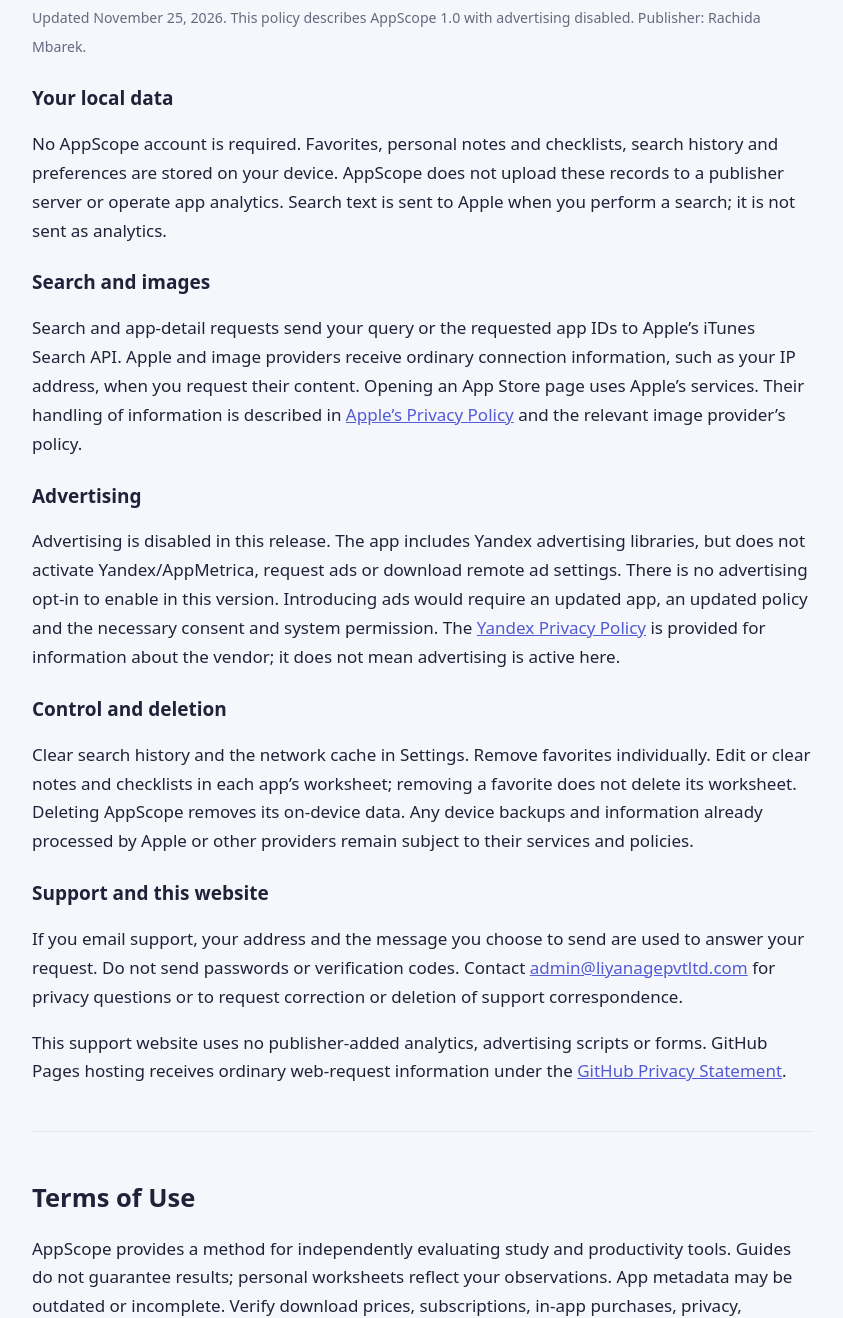
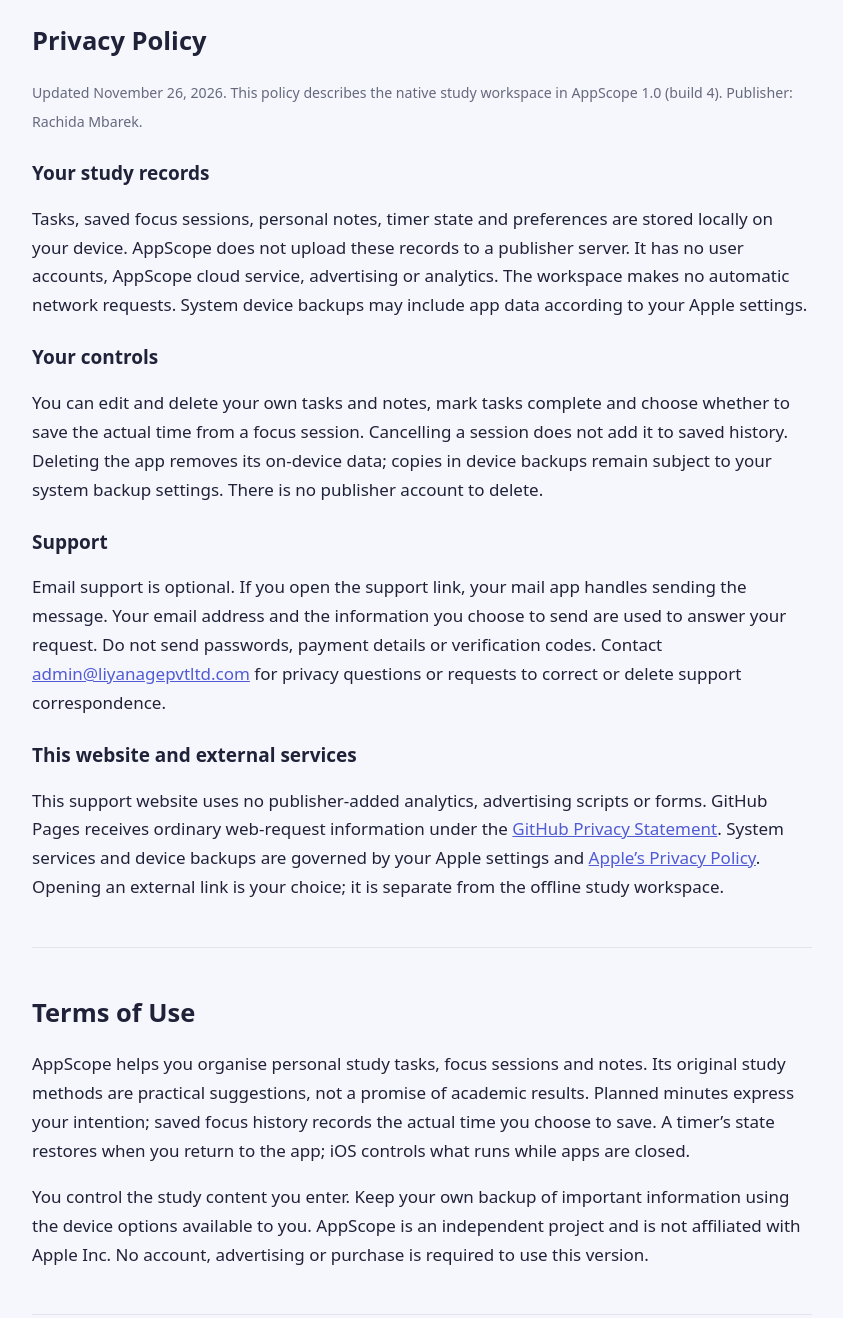
Before and after one commit to soufianelh2022/ads, a plain HTML site: page appscope/support/en.html in a window 1280 px wide. Shown: the part 671-1989 px from the top of the page, without its empty margins (218-1061 px from the left). Drawn offline with Linux system fonts and the light colour scheme.

Commit message:
Describe native study workspace and local privacy

```diff
--- a/appscope/support/en.html
+++ b/appscope/support/en.html
@@ -1,16 +1,15 @@
 <!doctype html>
 <html lang="en">
-<head><meta charset="utf-8"><meta name="viewport" content="width=device-width, initial-scale=1"><meta name="color-scheme" content="light dark"><title>AppScope — support &amp; policies</title><style>
+<head><meta charset="utf-8"><meta name="viewport" content="width=device-width, initial-scale=1"><meta name="color-scheme" content="light dark"><title>AppScope — Study Planner, support &amp; privacy</title><style>
 :root{font:17px/1.7 system-ui,sans-serif;color:#202239;background:#f6f7fc}body{max-width:780px;margin:auto;padding:40px 24px}a{color:#515bd4}nav{display:flex;gap:20px;flex-wrap:wrap}section{padding:28px 0;border-bottom:1px solid #b0b2c044}h1,h2,h3{line-height:1.25}h1{font-size:42px;letter-spacing:-1px}h3{font-size:19px;margin-top:26px}small{color:#66697e}.mark{width:56px;height:56px;border-radius:16px;background:linear-gradient(135deg,#5865f2,#7c3bed);display:grid;place-items:center;color:white;font-weight:800;font-size:30px}a:focus-visible{outline:3px solid #7c3bed;outline-offset:4px}@media(prefers-color-scheme:dark){:root{background:#0b1020;color:#eceefa}a{color:#a4a8ff}small{color:#a0a3bd}}
 </style></head>
-<body><header><div class="mark" aria-hidden="true">A</div><h1>AppScope</h1><p>Choose tools for the way you study and work.</p><nav aria-label="Navigation"><a href="ru.html" lang="ru">Русский</a><a href="en.html" lang="en">English</a><a href="#privacy">Privacy</a><a href="#terms">Terms</a><a href="#support">Support</a></nav></header>
-<main><section id="about"><h2>About AppScope</h2><p>AppScope helps you choose study and productivity tools. Four original guides suggest practical trials, comparisons show saved metadata, and personal worksheets record your experience. Search covers Apple’s Productivity and Education categories in the Russian storefront. AppScope does not certify third-party capabilities or choose a winner based on ratings. Installation takes place in the official App Store.</p></section>
-<section id="privacy"><h2>Privacy Policy</h2><p><small>Updated November 25, 2026. This policy describes AppScope 1.0 with advertising disabled. Publisher: Rachida Mbarek.</small></p>
-<h3>Your local data</h3><p>No AppScope account is required. Favorites, personal notes and checklists, search history and preferences are stored on your device. AppScope does not upload these records to a publisher server or operate app analytics. Search text is sent to Apple when you perform a search; it is not sent as analytics.</p>
-<h3>Search and images</h3><p>Search and app-detail requests send your query or the requested app IDs to Apple’s iTunes Search API. Apple and image providers receive ordinary connection information, such as your IP address, when you request their content. Opening an App Store page uses Apple’s services. Their handling of information is described in <a href="https://www.apple.com/legal/privacy/">Apple’s Privacy Policy</a> and the relevant image provider’s policy.</p>
-<h3>Advertising</h3><p>Advertising is disabled in this release. The app includes Yandex advertising libraries, but does not activate Yandex/AppMetrica, request ads or download remote ad settings. There is no advertising opt-in to enable in this version. Introducing ads would require an updated app, an updated policy and the necessary consent and system permission. The <a href="https://yandex.com/legal/confidential/en/">Yandex Privacy Policy</a> is provided for information about the vendor; it does not mean advertising is active here.</p>
-<h3>Control and deletion</h3><p>Clear search history and the network cache in Settings. Remove favorites individually. Edit or clear notes and checklists in each app’s worksheet; removing a favorite does not delete its worksheet. Deleting AppScope removes its on-device data. Any device backups and information already processed by Apple or other providers remain subject to their services and policies.</p>
-<h3>Support and this website</h3><p>If you email support, your address and the message you choose to send are used to answer your request. Do not send passwords or verification codes. Contact <a href="mailto:admin@liyanagepvtltd.com">admin@liyanagepvtltd.com</a> for privacy questions or to request correction or deletion of support correspondence.</p><p>This support website uses no publisher-added analytics, advertising scripts or forms. GitHub Pages hosting receives ordinary web-request information under the <a href="https://docs.github.com/en/site-policy/privacy-policies/github-general-privacy-statement">GitHub Privacy Statement</a>.</p></section>
-<section id="terms"><h2>Terms of Use</h2><p>AppScope provides a method for independently evaluating study and productivity tools. Guides do not guarantee results; personal worksheets reflect your observations. App metadata may be outdated or incomplete. Verify download prices, subscriptions, in-app purchases, privacy, availability and terms with the developer and in the App Store. A download price does not disclose every ongoing cost.</p><p>AppScope does not sell or install third-party apps. Third-party names, descriptions, icons and images belong to their respective owners. AppScope is independent of Apple Inc.; no Apple endorsement is implied. Core features do not require an account or viewing advertising.</p></section>
-<section id="support"><h2>Contact support</h2><p><a href="mailto:admin@liyanagepvtltd.com">admin@liyanagepvtltd.com</a></p><p>Publisher: Rachida Mbarek. Include the app version, iPhone model and steps leading to the issue. Do not send passwords, payment details or verification codes.</p></section></main>
-<footer><p><small>© 2026 Rachida Mbarek. Independent project, not affiliated with Apple Inc.</small></p></footer></body></html>
+<body><header><div class="mark" aria-hidden="true">A</div><h1>AppScope</h1><p>Your study plan, focused time and notes in one offline workspace.</p><nav aria-label="Navigation"><a href="ru.html" lang="ru">Русский</a><a href="en.html" lang="en">English</a><a href="#privacy">Privacy</a><a href="#terms">Terms</a><a href="#support">Support</a></nav></header>
+<main><section id="about"><h2>About AppScope</h2><p>AppScope is a native personal study planner. Today holds your tasks, with a subject, optional due date and planned minutes. Focus offers 15, 25, 45 and 60-minute sessions with pause and resume; sessions you choose to save contribute actual focused time to a seven-day history. Library holds your searchable notes and four original offline study methods. Methods lead into your own notes so you can practise what you read.</p><p>Russian and English, light and dark appearance and Dynamic Type are supported. The core workspace works offline without an account.</p></section>
+<section id="privacy"><h2>Privacy Policy</h2><p><small>Updated November 26, 2026. This policy describes the native study workspace in AppScope 1.0 (build 4). Publisher: Rachida Mbarek.</small></p>
+<h3>Your study records</h3><p>Tasks, saved focus sessions, personal notes, timer state and preferences are stored locally on your device. AppScope does not upload these records to a publisher server. It has no user accounts, AppScope cloud service, advertising or analytics. The workspace makes no automatic network requests. System device backups may include app data according to your Apple settings.</p>
+<h3>Your controls</h3><p>You can edit and delete your own tasks and notes, mark tasks complete and choose whether to save the actual time from a focus session. Cancelling a session does not add it to saved history. Deleting the app removes its on-device data; copies in device backups remain subject to your system backup settings. There is no publisher account to delete.</p>
+<h3>Support</h3><p>Email support is optional. If you open the support link, your mail app handles sending the message. Your email address and the information you choose to send are used to answer your request. Do not send passwords, payment details or verification codes. Contact <a href="mailto:admin@liyanagepvtltd.com">admin@liyanagepvtltd.com</a> for privacy questions or requests to correct or delete support correspondence.</p>
+<h3>This website and external services</h3><p>This support website uses no publisher-added analytics, advertising scripts or forms. GitHub Pages receives ordinary web-request information under the <a href="https://docs.github.com/en/site-policy/privacy-policies/github-general-privacy-statement">GitHub Privacy Statement</a>. System services and device backups are governed by your Apple settings and <a href="https://www.apple.com/legal/privacy/">Apple’s Privacy Policy</a>. Opening an external link is your choice; it is separate from the offline study workspace.</p></section>
+<section id="terms"><h2>Terms of Use</h2><p>AppScope helps you organise personal study tasks, focus sessions and notes. Its original study methods are practical suggestions, not a promise of academic results. Planned minutes express your intention; saved focus history records the actual time you choose to save. A timer’s state restores when you return to the app; iOS controls what runs while apps are closed.</p><p>You control the study content you enter. Keep your own backup of important information using the device options available to you. AppScope is an independent project and is not affiliated with Apple Inc. No account, advertising or purchase is required to use this version.</p></section>
+<section id="support"><h2>Contact support</h2><p><a href="mailto:admin@liyanagepvtltd.com">admin@liyanagepvtltd.com</a></p><p>Publisher: Rachida Mbarek. Include the app version, device model and the steps leading to the issue. Do not send passwords, payment details or verification codes.</p></section></main>
+<footer><p><small>© 2026 Rachida Mbarek. Independent personal study workspace.</small></p></footer></body></html>
```
